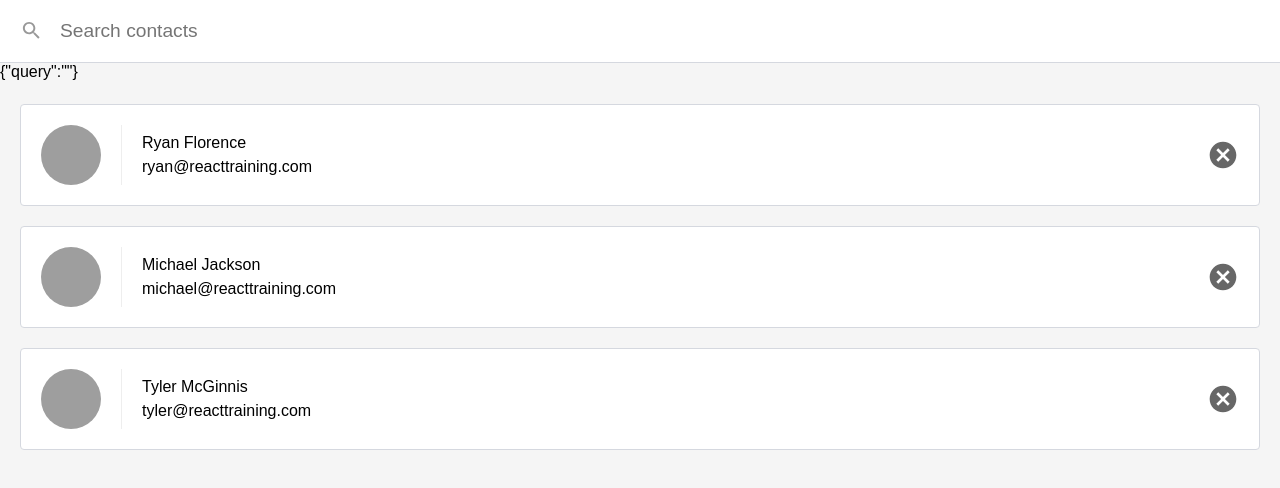
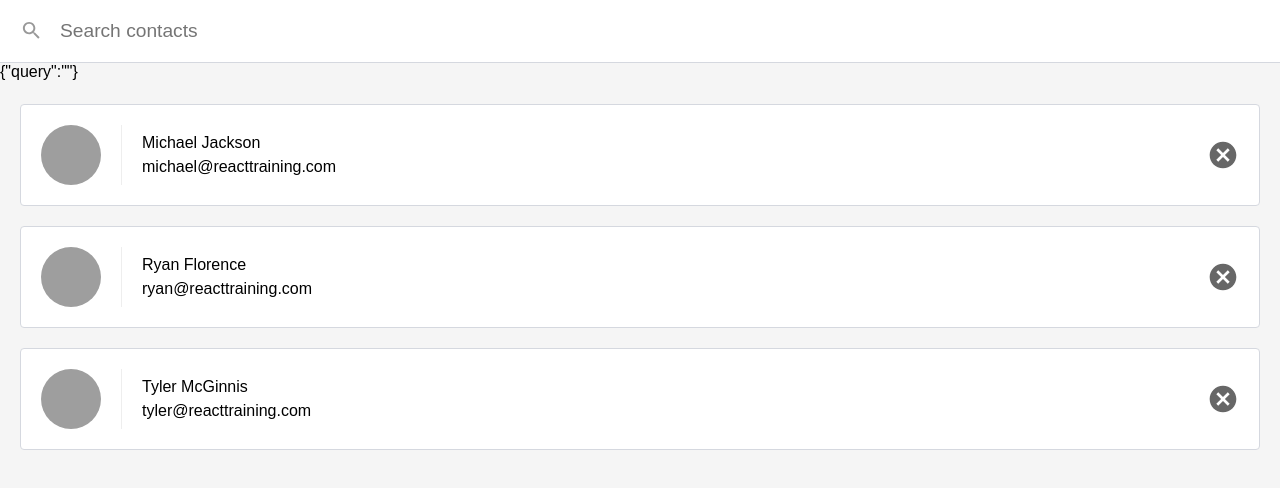
Before and after one commit to VolodymyrPliuta/Contact-list, a React (Create React App) app: page / in a window 1280 px wide. Shown: the top 488 px of the page. Built offline with nearby package versions, Linux system fonts and the light colour scheme.

Commit message:
Filter and sort the contacts that are searched for

```diff
--- a/package.json
+++ b/package.json
@@ -3,10 +3,12 @@
   "version": "0.1.0",
   "private": true,
   "dependencies": {
+    "escape-string-regexp": "^1.0.5",
     "prop-types": "^15.6.2",
     "react": "^16.4.1",
     "react-dom": "^16.4.1",
-    "react-scripts": "1.1.4"
+    "react-scripts": "1.1.4",
+    "sort-by": "^1.2.0"
   },
   "scripts": {
     "start": "react-scripts start",
--- a/src/ListContacts.js
+++ b/src/ListContacts.js
@@ -1,5 +1,7 @@
 import React, { Component } from 'react'
 import PropTypes from 'prop-types'
+import escapeRegExp from 'escape-string-regexp'
+import sortBy from 'sort-by'
 
   class ListContacts extends Component {
     static propTypes = {
@@ -16,6 +18,16 @@
     }
 
     render() {
+      let showingContacts
+      if (this.state.query) {
+        const match = new RegExp(escapeRegExp(this.state.query), 'i')
+        showingContacts = this.props.contacts.filter((contact) => match.test(contact.name))
+      } else {
+        showingContacts = this.props.contacts
+      }
+
+      showingContacts.sort(sortBy('name'))
+
       return (
         <div className='list-contacts'>
           {JSON.stringify(this.state)}
@@ -29,7 +41,7 @@
             />
           </div>
           <ol className='contact-list'>
-            {this.props.contacts.map((contact) => (
+            {showingContacts.map((contact) => (
               <li key={contact.id} className='contact-list-item'>
                 <div className='contact-avatar' style={{
                   backgroundImage: `url(${contact.avatarURL})`
```
Also changed, not shown: 1 other file (tests, documents, lock files or other folders).
